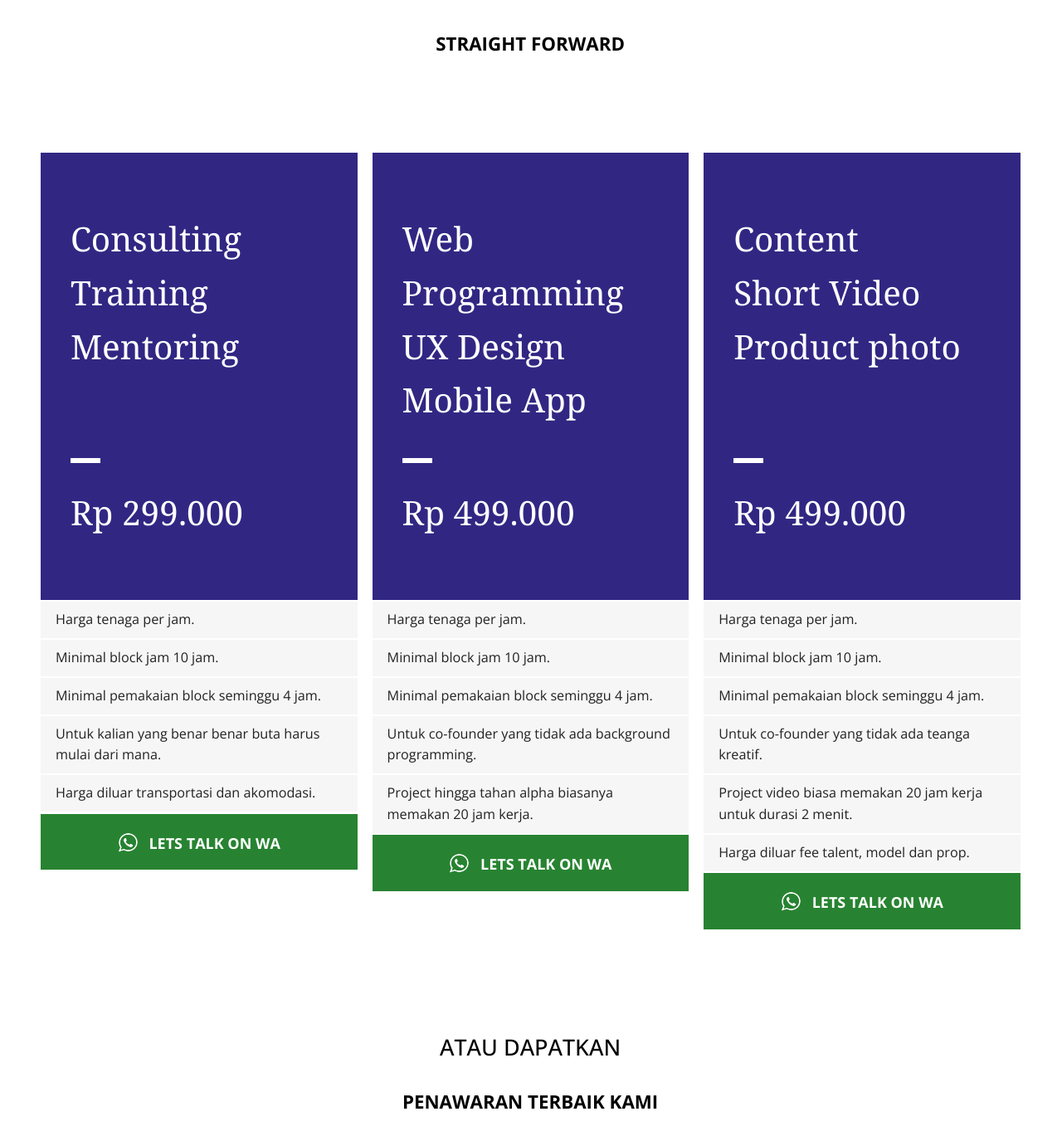
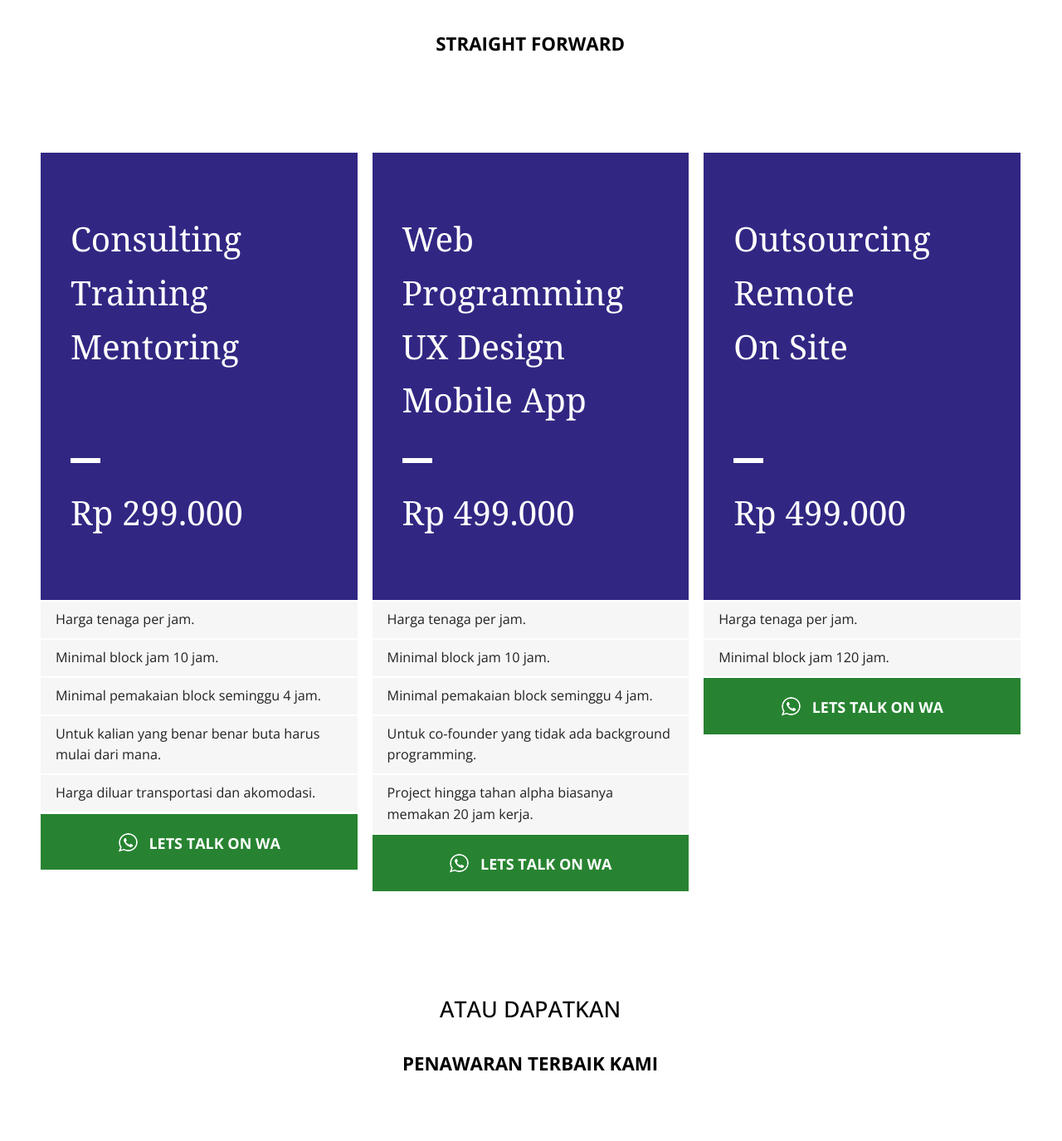
Before and after one commit to kemtol/rocktokom, a Jekyll site: the page built from index.html, in a window 1280 px wide and 1400 px high, scrolled down 2530 px. Shown: the top 1375 px of the window at 83% size. Built offline with Jekyll 4.4.1, drawn with Linux system fonts in a browser that asks for light colours; nearby versions of some CDN libraries.

Commit message:
Update index.html

```diff
--- a/index.html
+++ b/index.html
@@ -75,19 +75,15 @@ layout: default
         <div class="lp">
           <div>
             <span class="bl">
-            Content<br/>
-            Short Video<br/>
-            Product photo<br/>
+            Outsourcing<br/>
+            Remote<br/>
+            On Site<br/>
             </span><hr/>
             Rp 499.000
           </div>
           <ul class="perks">
             <li>Harga tenaga per jam.</li>
-            <li>Minimal block jam 10 jam.</li>
-            <li>Minimal pemakaian block seminggu 4 jam.</li>
-            <li>Untuk co-founder yang tidak ada teanga kreatif.</li>
-            <li>Project video biasa memakan 20 jam kerja untuk durasi 2 menit.</li>
-            <li>Harga diluar fee talent, model dan prop.</li>
+            <li>Minimal block jam 120 jam.</li>
           </ul>
           <a href="https://api.whatsapp.com/send?phone=6283890722797&text=Halo%20mau%20info%20donk" class="btn-wa"><img src="/images/fa-whatsapp_24_0_ffffff_none.png"> LETS TALK ON WA</a>
         </div>
```
